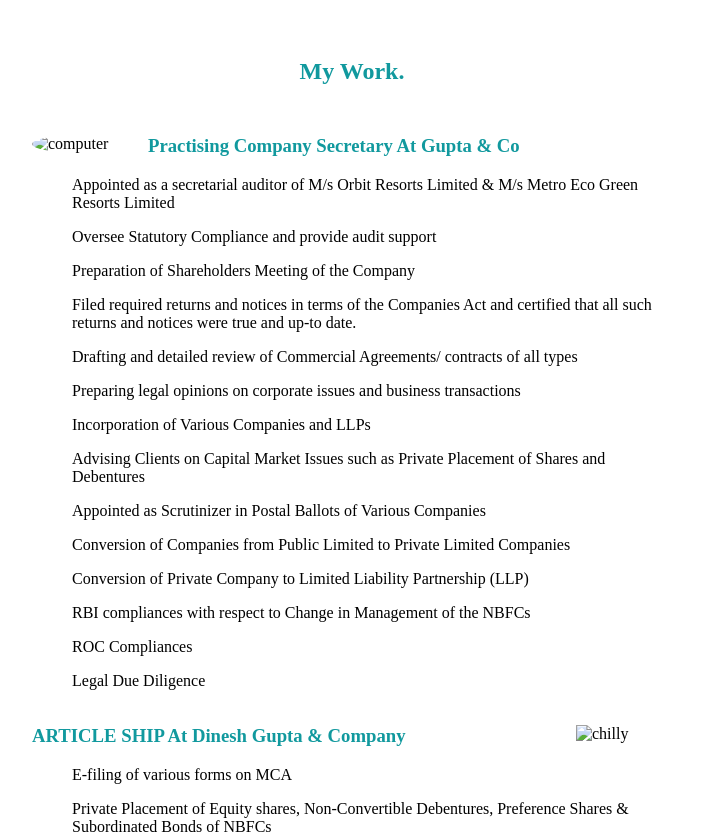
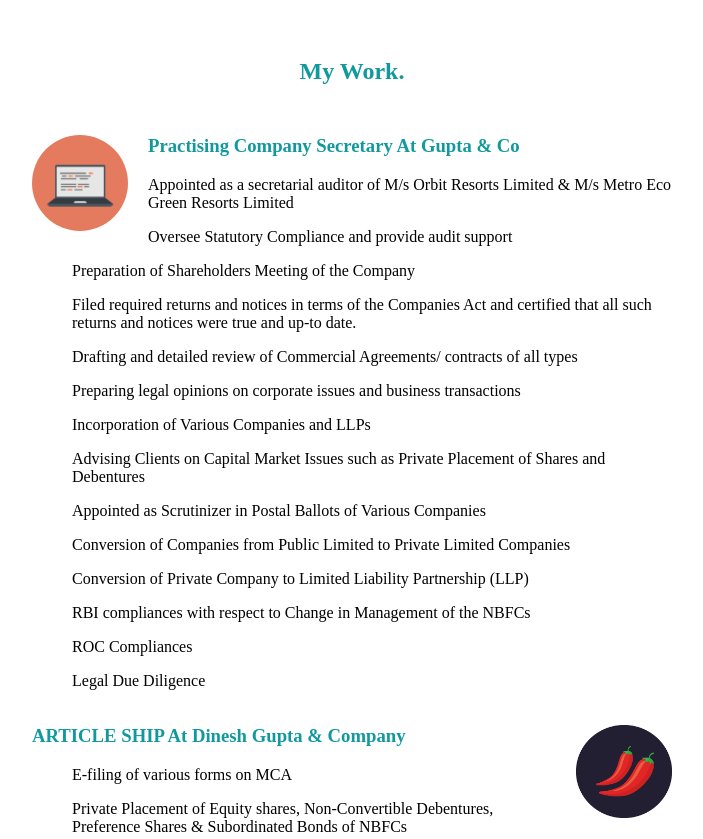
Before and after one commit to Tarun711/CSHarshitaAggarwalWebpage, a plain HTML site: page index.html in a window 1280 px wide. Shown: the part 1520-2359 px from the top of the page, without its empty margins (288-991 px from the left). Drawn offline with Linux system fonts and the light colour scheme.

Commit message:
Update index.html
Changing image directories

```diff
--- a/index.html
+++ b/index.html
@@ -31,7 +31,7 @@
     <div class="skills">
       <h2 style="font-weight:bold;">My Work.</h2>
       <div class="skill-one">
-        <img class="Computer" src="CSS - My Site Images/computer.png" alt="computer">
+        <img class="Computer" src="computer.png" alt="computer">
         <h3>Practising Company Secretary At Gupta & Co</h3>
         <div class="para">
           <ul>Appointed as a secretarial auditor of M/s Orbit Resorts Limited & M/s Metro Eco Green Resorts Limited</ul>
@@ -51,7 +51,7 @@
         </div>
       </div>
       <div class="skill-two">
-        <img class="Chilly" src="CSS - My Site Images/chillies.png" alt="chilly">
+        <img class="Chilly" src="chillies.png" alt="chilly">
         <h3>ARTICLE SHIP At Dinesh Gupta & Company</h3>
         <div class="para">
           <ul>E-filing of various forms on MCA</ul>
```
